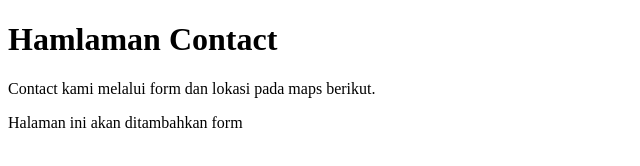
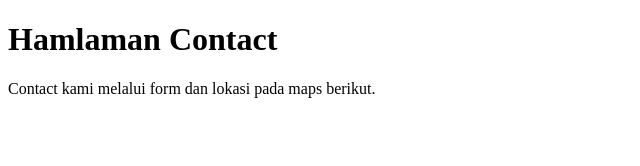
Before and after one commit to mohamad-amujaki/CompanyProfile, a plain HTML site: page contact-us.html in a window 1280 px wide. Shown: the whole page, without its empty margins (0-640 px from the left). Drawn offline with Linux system fonts and the light colour scheme.

Commit message:
Fixing conflict contact

```diff
--- a/contact-us.html
+++ b/contact-us.html
@@ -10,7 +10,7 @@
     <div>
         Contact kami melalui form dan lokasi pada maps berikut.
 
-        <p>Halaman ini akan ditambahkan form</p>
+        <form></form>
     </div>
 </body>
 </html>
```
